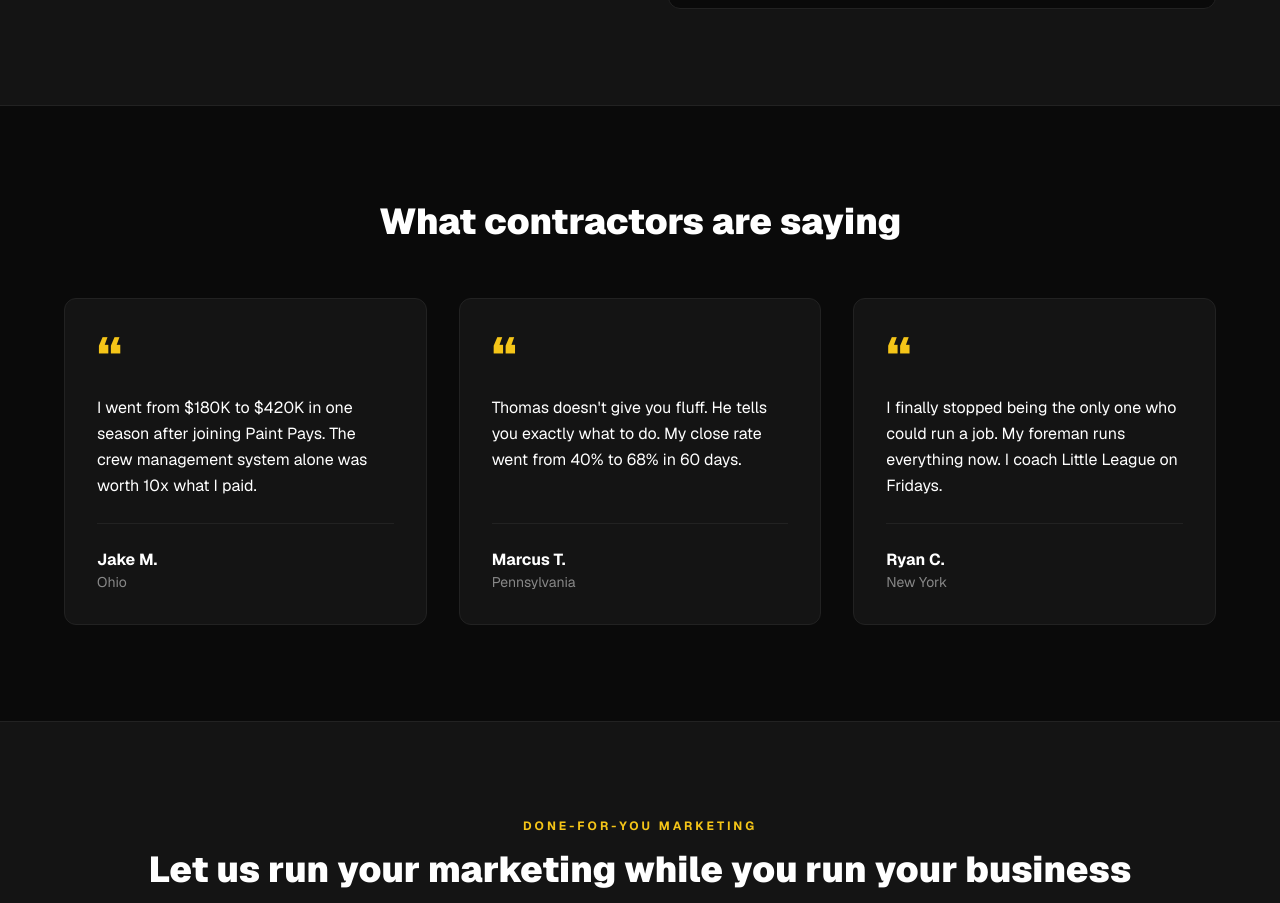
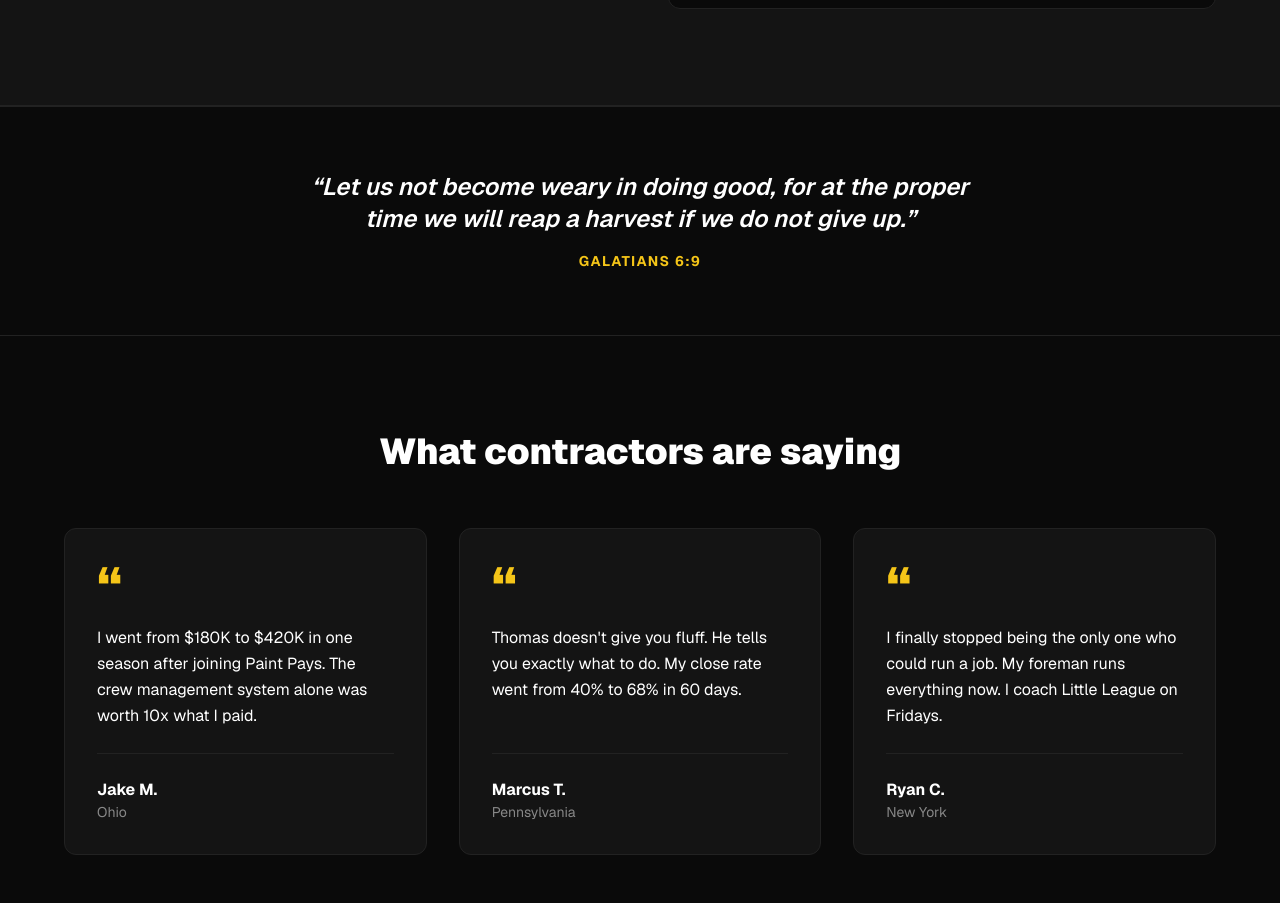
Before and after one commit to northeastprobot/paintpays, a Next.js app: page / in a window 1280 px wide. Shown: the part 2698-3601 px from the top of the page. Built offline with nearby package versions, Linux system fonts and the light colour scheme.

Commit message:
feat: add Galatians 6:9 scripture section to homepage

```diff
--- a/app/page.tsx
+++ b/app/page.tsx
@@ -314,6 +314,16 @@ export default function HomePage() {
         </div>
       </section>
 
+      {/* ── SCRIPTURE ── */}
+      <section className="py-16 px-4 sm:px-6 lg:px-8 bg-[#0a0a0a] border-y border-[#222222]">
+        <div className="max-w-2xl mx-auto text-center">
+          <p className="text-xl sm:text-2xl text-white font-semibold leading-relaxed italic">
+            &ldquo;Let us not become weary in doing good, for at the proper time we will reap a harvest if we do not give up.&rdquo;
+          </p>
+          <p className="mt-4 text-[#F5C518] text-sm font-bold uppercase tracking-widest">Galatians 6:9</p>
+        </div>
+      </section>
+
       {/* ── TESTIMONIALS ── */}
       <section className="py-24 px-4 sm:px-6 lg:px-8 bg-[#0a0a0a]">
         <div className="max-w-6xl mx-auto">
```
